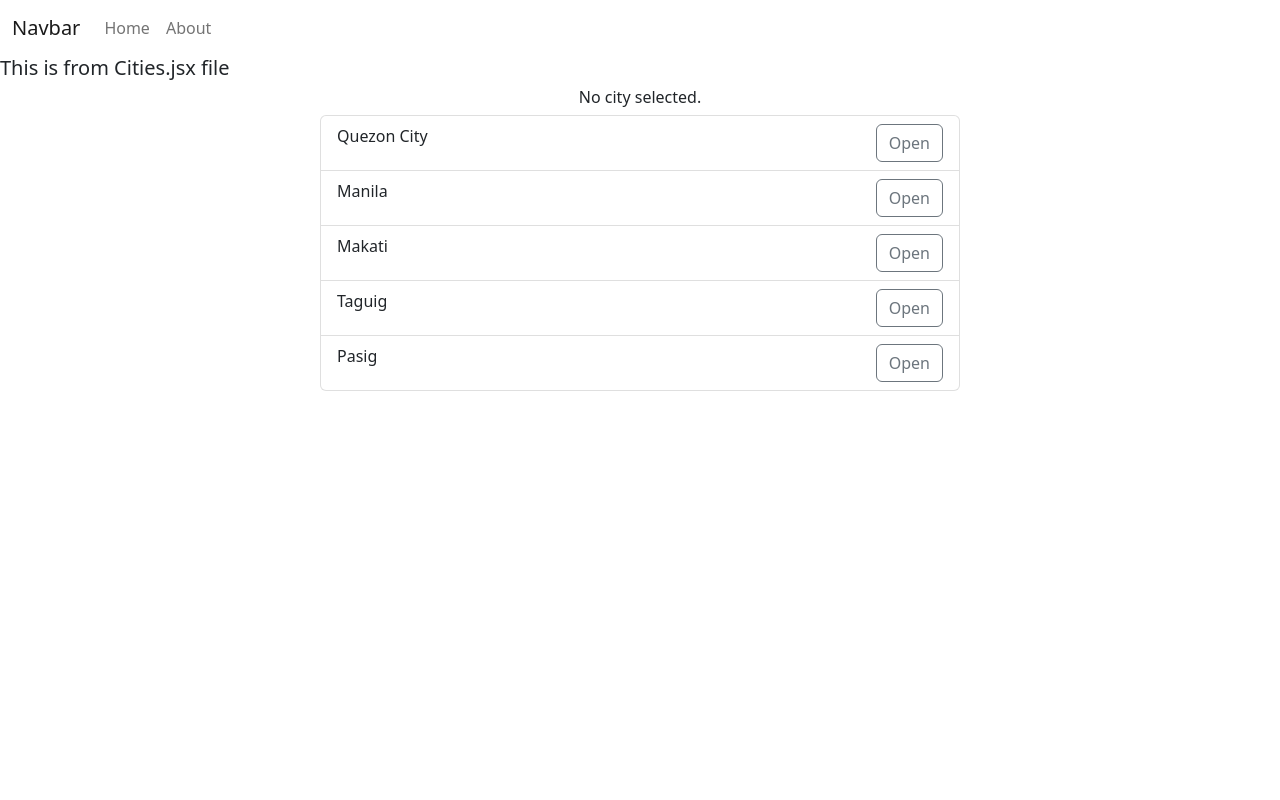
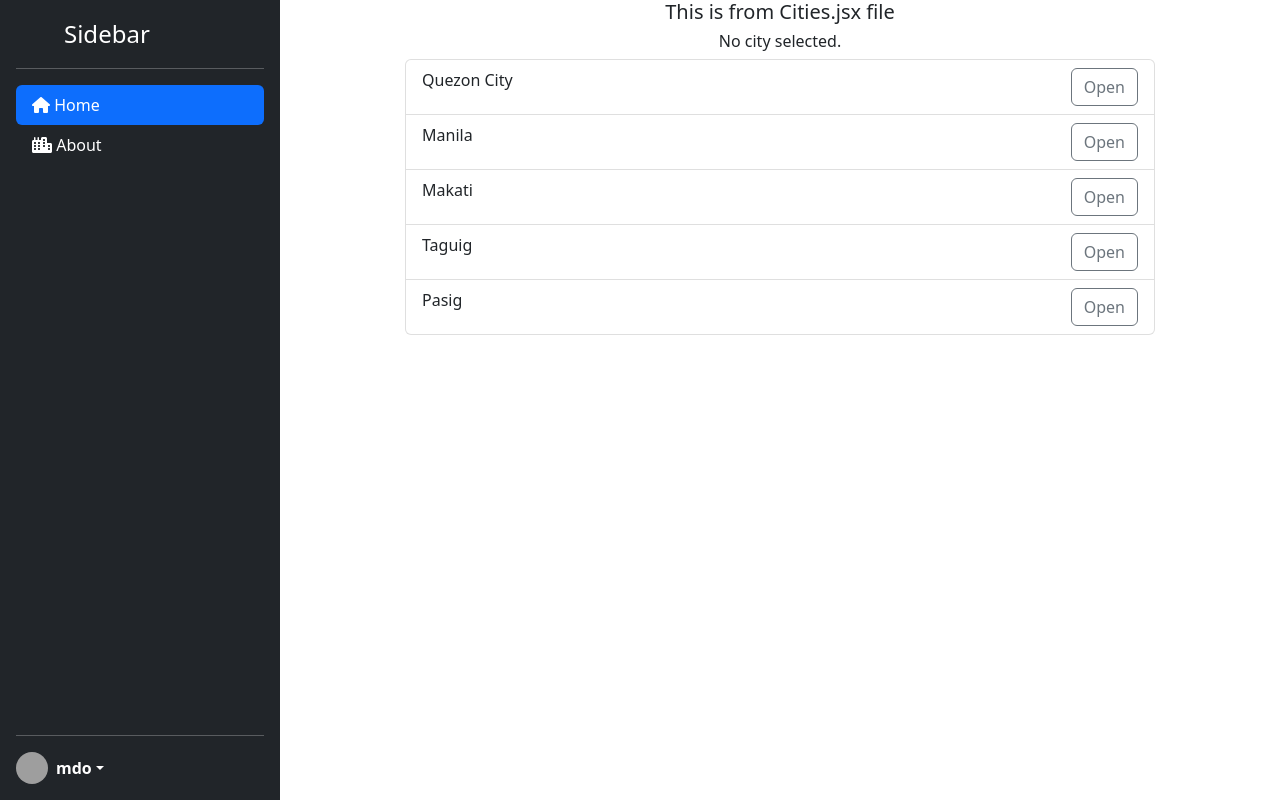
Before and after one commit to kmfd14/emr-vite-reactjs, a React (Vite) app: page / in a window 1280 px wide. Built offline with nearby package versions, Linux system fonts and the light colour scheme; grey boxes are pictures that could not be loaded.

Commit message:
add sidebar support and fontawesome

```diff
--- a/package.json
+++ b/package.json
@@ -10,6 +10,11 @@
     "preview": "vite preview"
   },
   "dependencies": {
+    "@fortawesome/fontawesome-svg-core": "^6.5.2",
+    "@fortawesome/free-brands-svg-icons": "^6.5.2",
+    "@fortawesome/free-regular-svg-icons": "^6.5.2",
+    "@fortawesome/free-solid-svg-icons": "^6.5.2",
+    "@fortawesome/react-fontawesome": "^0.2.2",
     "bootstrap": "^5.2.3",
     "react": "^18.2.0",
     "react-dom": "^18.2.0",
--- a/src/About2.jsx
+++ b/src/About2.jsx
@@ -1,17 +1,21 @@
 import { useState } from 'react'
 import AlertButton from "./components/AlertButton"
 import AlertMessage from "./components/AlertMessage"
+import Message from "./components/Message"
 
 const About2 = () => {
   const [alertVisible, setAlertVisibility] = useState(false)
   return (
     <>
-      { alertVisible &&
-        <AlertMessage onClose={()=> setAlertVisibility(false)}>
+      <div className="d-flex flex-column align-items-center w-100">
+        <Message message="This is the About page"/>
+        { alertVisible &&
+          <AlertMessage onClose={()=> setAlertVisibility(false)}>
             This is a primary alert—check it out!
-        </AlertMessage>
-      }
-      <AlertButton color="primary" onClick={() => setAlertVisibility(true)}/>
+          </AlertMessage>
+        }
+        <AlertButton color="primary" onClick={() => setAlertVisibility(true)}/>
+      </div>
     </>
   )
 }
--- a/src/App.jsx
+++ b/src/App.jsx
@@ -27,10 +27,12 @@ import NavBar from './components/NavBar2';
 import Home from './Home';
 import About from './About2';
 import CityDetail from './views/City';
+import Sidebar from './components/Sidebar';
 
 const Layout = () => (
-  <div>
-    <NavBar />
+  <div className="d-flex flex-row">
+    <Sidebar />
+    {/* <NavBar /> */}
     <Routes>
       <Route path="/" element={<Home />} />
       <Route path="/about2" element={<About />} />
--- /dev/null
+++ b/src/assets/fontawesome.js
@@ -0,0 +1,7 @@
+// src/fontAwesome.js
+import { library } from '@fortawesome/fontawesome-svg-core'
+import { faCoffee, faHome, faUser, faCity } from '@fortawesome/free-solid-svg-icons'
+import { faSmile } from '@fortawesome/free-regular-svg-icons'
+import { faFacebook, faTwitter } from '@fortawesome/free-brands-svg-icons'
+
+library.add(faCoffee, faHome, faUser, faSmile, faFacebook, faTwitter, faCity)
--- a/src/components/Cities.jsx
+++ b/src/components/Cities.jsx
@@ -25,11 +25,12 @@ const Cities = () => {
 
   return (
     <>
-      <h5>This is from Cities.jsx file</h5>
+      <div className="d-flex flex-column align-items-center w-100">
+        <h5 className="text-center">This is from Cities.jsx file</h5>
         <h6 className="text-center">{selectedCity === '' ? 'No city selected.' : selectedCity + ' is selected.'}</h6>
-      <div className="d-flex justify-content-center">
+        <div className="d-flex justify-content-center w-100">
           {cities.length === 0 && <p>No cities to display.</p>}
-        <ul className="list-group w-50">
+          <ul className="list-group w-75">
             {cities.map((item, index) => (
               <li
                 className={`list-group-item ${selectedIndex === index ? 'list-group-item active' : ''}`}
@@ -43,6 +44,7 @@ const Cities = () => {
               </li>
             ))}
           </ul>
+        </div>
       </div>
     </>
   )
--- /dev/null
+++ b/src/components/Message.jsx
@@ -0,0 +1,16 @@
+import PropTypes from 'prop-types'
+
+function Message(props) {
+  // const message = "This is from Message.jsx file."
+  return (
+    <>
+      <h4>{props.message}</h4>
+    </>
+  )
+}
+
+Message.propTypes = {
+  message: PropTypes.string
+}
+
+export default Message
--- /dev/null
+++ b/src/components/Sidebar.jsx
@@ -0,0 +1,62 @@
+import React, { useState } from 'react'
+import { Link, useLocation } from 'react-router-dom'
+import { FontAwesomeIcon } from '@fortawesome/react-fontawesome';
+import { faHome } from '@fortawesome/free-solid-svg-icons';
+
+const Sidebar = () => {
+  const [activeLink, setActiveLink] = useState('/')
+  const location = useLocation()
+
+  const handleLinkClick = (path) => {
+    setActiveLink(path);
+  }
+
+  return (
+    <>
+      <div className="d-flex flex-column flex-shrink-0 p-3 text-white bg-dark" style={{ width: '280px', height: '100vh' }}>
+        <a href="/" className="d-flex align-items-center mb-3 mb-md-0 me-md-auto text-white text-decoration-none">
+          <svg className="bi me-2" width="40" height="32"><use xlinkHref="#bootstrap"></use></svg>
+          <span className="fs-4">Sidebar</span>
+        </a>
+        <hr />
+        <ul className="nav nav-pills flex-column mb-auto">
+          <li className="nav-item">
+            <Link
+              to="/"
+              className={`nav-link ${activeLink === '/' ? 'active' : ''} text-white`}
+              onClick={() => handleLinkClick('/')}
+            >
+              <FontAwesomeIcon icon='fas fa-home'/> Home
+            </Link>
+          </li>
+          <li className="nav-item">
+            <Link
+              to="/about2"
+              className={`nav-link ${activeLink === '/about2' ? 'active' : ''} text-white`}
+              onClick={() => handleLinkClick('/about2')}
+            >
+              <FontAwesomeIcon icon='fas fa-city'/> About
+            </Link>
+          </li>
+          {/* Other menu items */}
+        </ul>
+        <hr />
+        <div className="dropdown">
+          <a href="#" className="d-flex align-items-center text-white text-decoration-none dropdown-toggle" id="dropdownUser1" data-bs-toggle="dropdown" aria-expanded="false">
+            <img src="https://github.com/mdo.png" alt="" width="32" height="32" className="rounded-circle me-2" />
+            <strong>mdo</strong>
+          </a>
+          <ul className="dropdown-menu dropdown-menu-dark text-small shadow" aria-labelledby="dropdownUser1">
+            <li><a className="dropdown-item" href="#">New project...</a></li>
+            <li><a className="dropdown-item" href="#">Settings</a></li>
+            <li><a className="dropdown-item" href="#">Profile</a></li>
+            <li><hr className="dropdown-divider" /></li>
+            <li><a className="dropdown-item" href="#">Sign out</a></li>
+          </ul>
+        </div>
+      </div>
+    </>
+  )
+}
+
+export default Sidebar
--- a/src/main.jsx
+++ b/src/main.jsx
@@ -2,10 +2,10 @@ import React from 'react'
 import ReactDOM from 'react-dom/client'
 import App from './App.jsx'
 import 'bootstrap/dist/css/bootstrap.css'
+import './assets/fontawesome'
 
 ReactDOM.createRoot(document.getElementById('root')).render(
   <React.StrictMode>
-    {/* <h1>This is from main.jsx file</h1> */}
     <App />
   </React.StrictMode>
 )
```
Also changed, not shown: src/Message.jsx (deleted, +0 -10 lines), 1 other file (tests, documents, lock files or other folders). Lines whose indentation alone changed are shown as unchanged.
